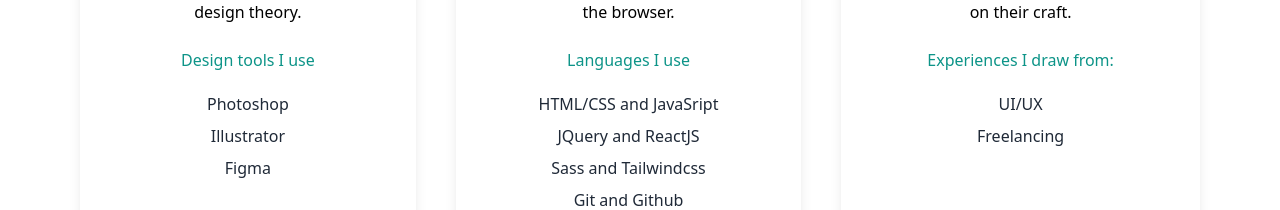
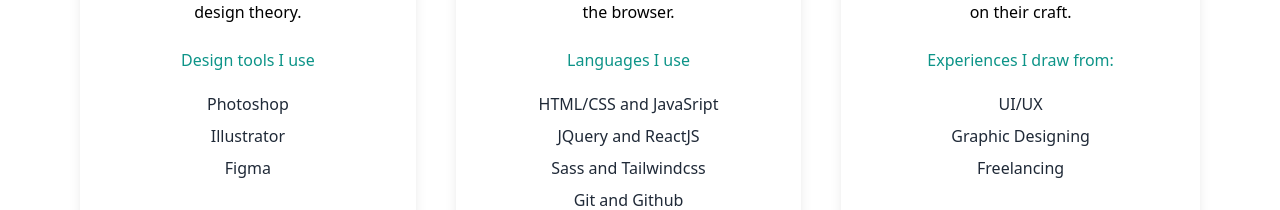
Before and after one commit to sazmhzn/react-portfolio, a Next.js app: page / in a window 1280 px wide. Shown: the part 1504-1714 px from the top of the page. Built offline with nearby package versions, Linux system fonts and the light colour scheme.

Commit message:
[graphic design added]

```diff
--- a/pages/index.js
+++ b/pages/index.js
@@ -172,6 +172,7 @@
               </p>
               <h4 className="py-4 text-teal-600">Experiences I draw from:</h4>
               <p className="text-gray-800 py-1">UI/UX</p>
+              <p className="text-gray-800 py-1">Graphic Designing</p>
               <p className="text-gray-800 py-1">Freelancing</p>
             </div>
           </div>
```
